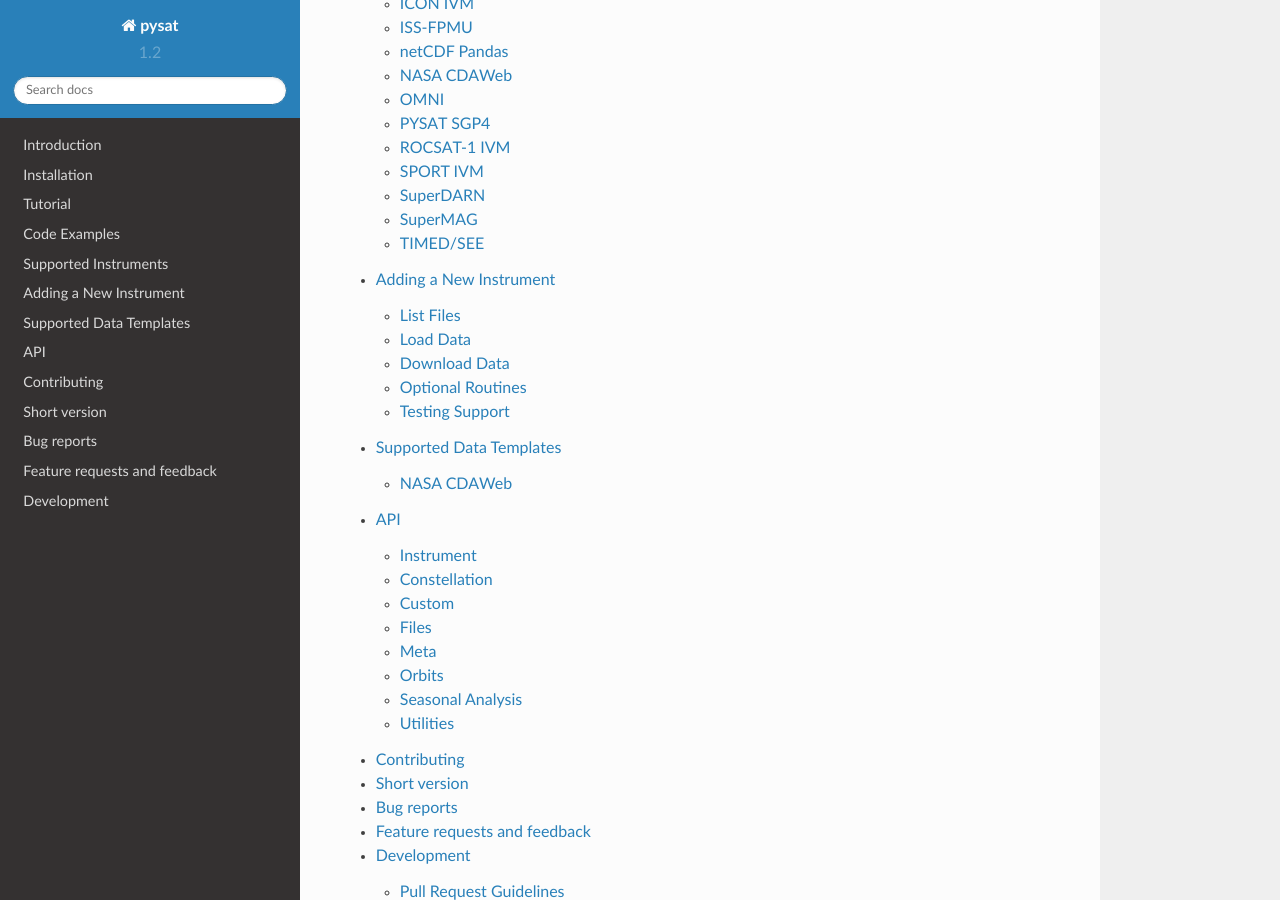
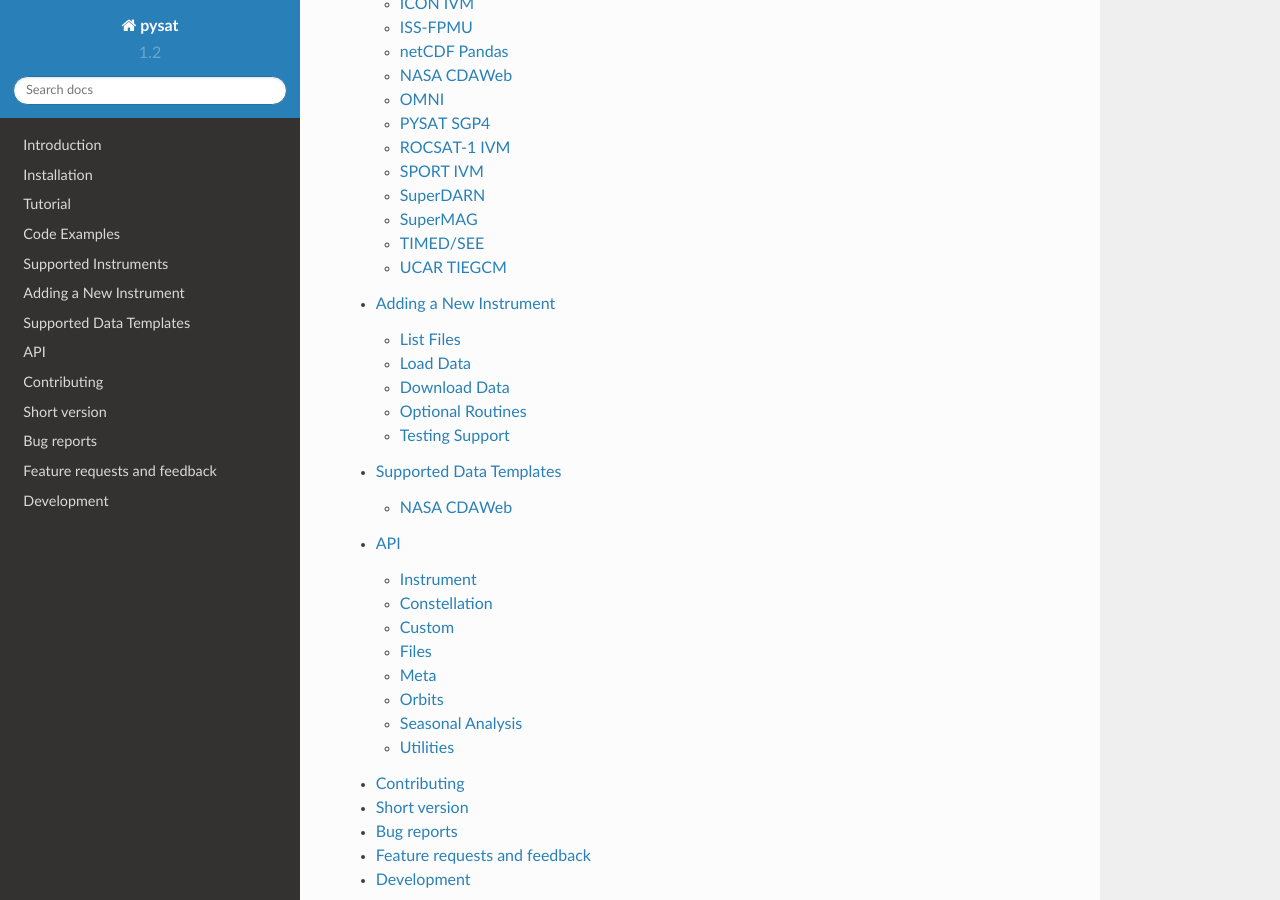
Before and after one commit to pysat/pysat, a Sphinx documentation site: the page built from docs/index.rst, in a window 1280 px wide and 900 px high, scrolled down 828 px. Built offline with Sphinx 7.4.7 and the Read the Docs theme 2.0.0, drawn with Linux system fonts in a browser that asks for light colours; formulas are drawn with MathJax 3.

Commit message:
Added TIEGCM to supported instruments

```diff
--- a/docs/supported_instruments.rst
+++ b/docs/supported_instruments.rst
@@ -127,3 +127,9 @@
 
 .. automodule:: pysat.instruments.timed_see
    :members: __doc__
+
+UCAR TIEGCM
+-----------
+
+.. automodule:: pysat.instruments.ucar_tiegcm
+   :members: __doc__
```
